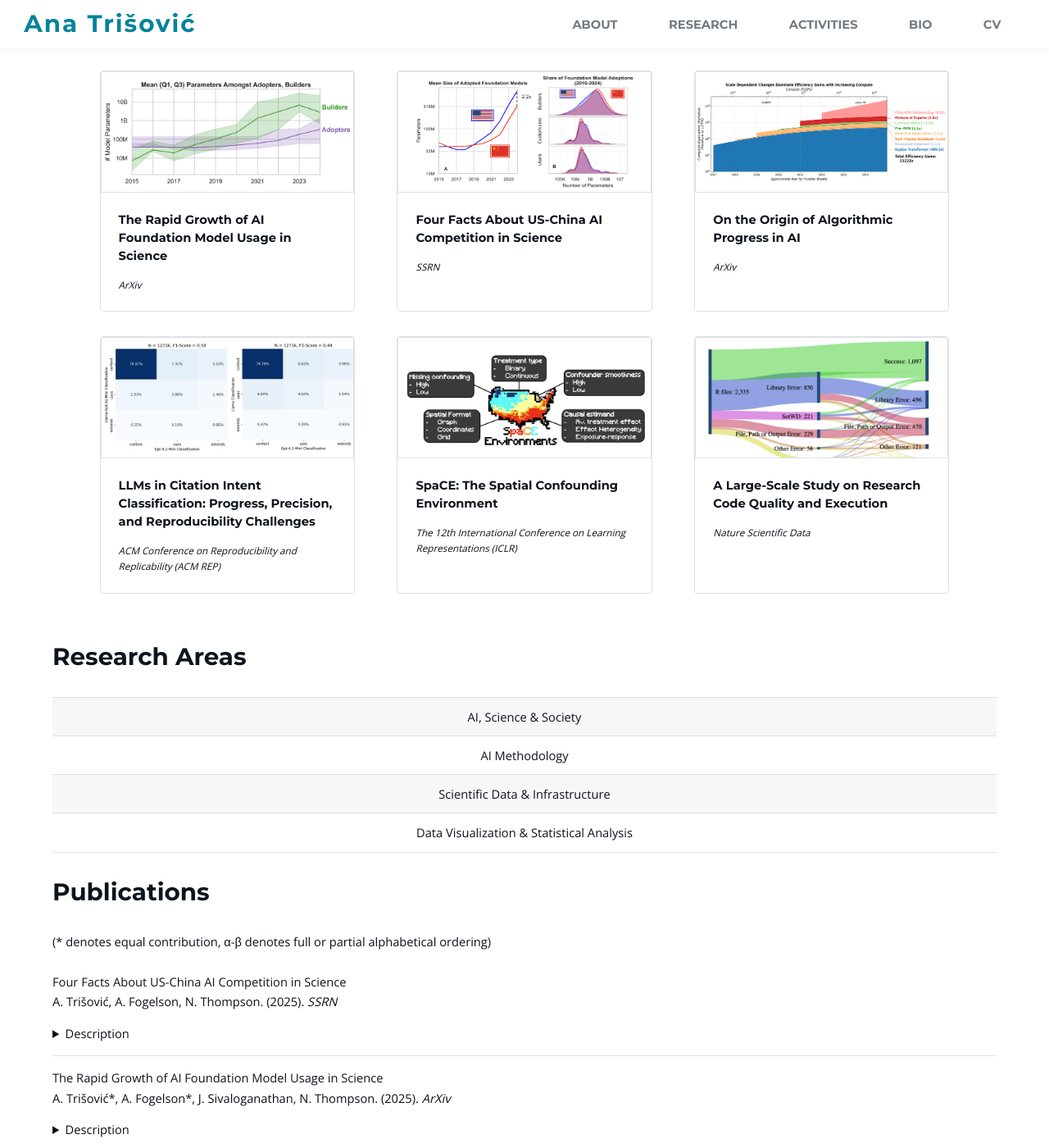
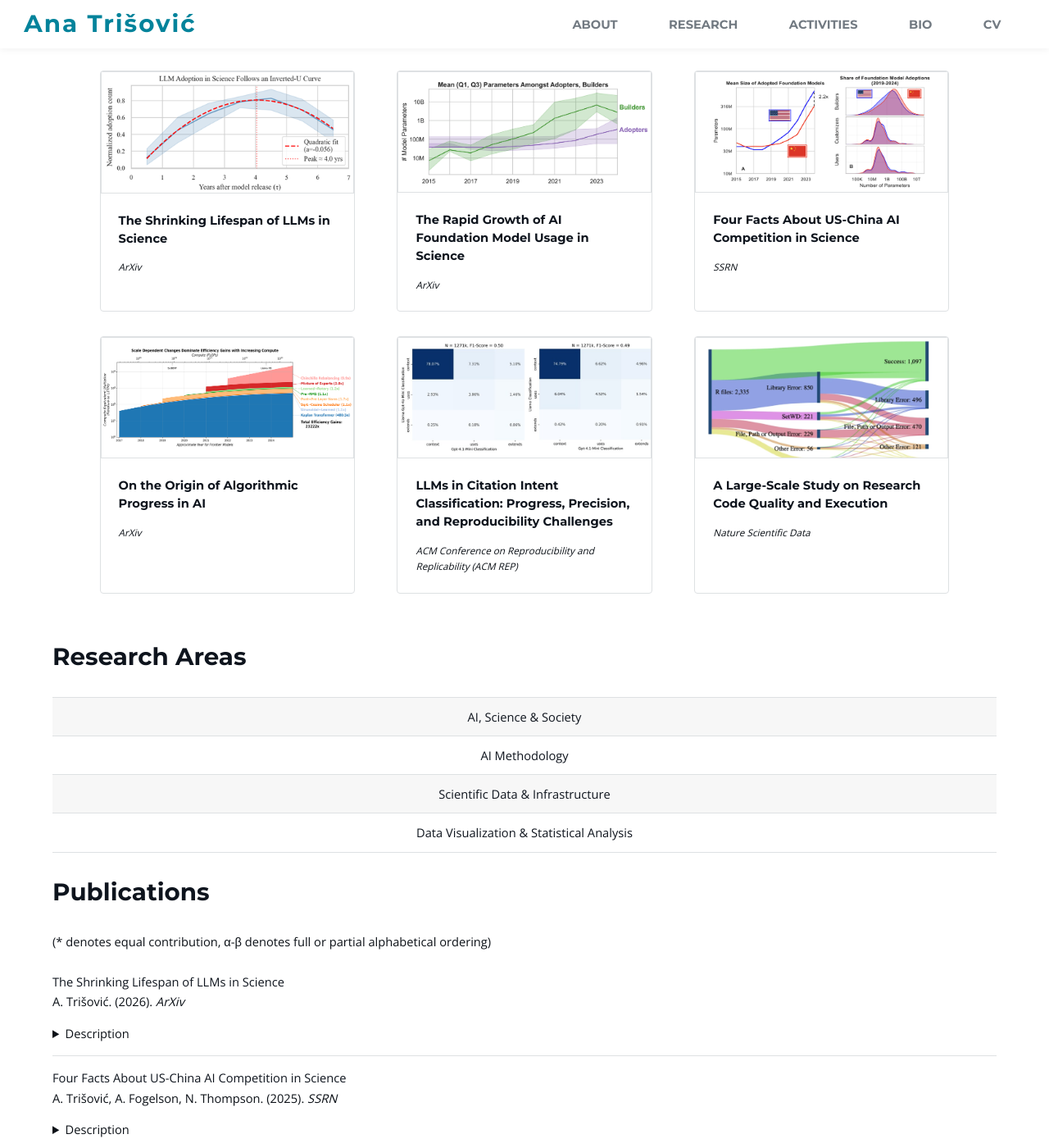
Before and after one commit to atrisovic/anatrisovic.github.io, a Jekyll site: the page built from research.html, in a window 1280 px wide and 1400 px high, scrolled down 495 px. Shown: the whole window at 82% size. Built offline with Jekyll 4.4.1, drawn with Linux system fonts in a browser that asks for light colours.

Commit message:
add lifespan

```diff
--- a/_data/featured.yml
+++ b/_data/featured.yml
@@ -1,3 +1,10 @@
+- authors: A. Trišović
+  year: 2026
+  name: "The Shrinking Lifespan of LLMs in Science"
+  image: images/paper_lifespan.png
+  venue: ArXiv
+  url: https://arxiv.org/pdf/2604.07530
+  description: This paper shows that scientists adopt and abandon language models in a rapidly compressing inverted-U lifecycle, where release timing—more than model characteristics—drives how quickly models peak and fade in relevance.
 - authors: A. Trišović, A. Fogelson, J. Sivaloganathan, N. Thompson
   year: 2025
   image: images/paper_ai_sci.png
@@ -27,13 +34,6 @@
   url: https://dl.acm.org/doi/10.1145/3736731.3746137
   image: images/paper_repro.png
   description: We investigate the use of LLMs for multi-class citation intent classification, highlighting striking inter-model disagreement among state-of-the-art systems and revealing key challenges in the robustness, transparency, and reproducibility of LLM-based research.
-- authors: M. Tec, A. Trišović, M. Audirac, S. Woodward, J. K. Hu, N. Khoshnevis, F. Dominici
-  venue: The 12th International Conference on Learning Representations (ICLR)
-  year: 2024
-  image: images/paper_space.png
-  name: 'SpaCE: The Spatial Confounding Environment'
-  description: We introduce SpaCE - The Spatial Confounding Environment, the first toolkit to provide realistic benchmark datasets and tools for systematically evaluating causal inference methods designed to alleviate spatial confounding.
-  url: https://openreview.net/pdf?id=D9rJdtmIG6
 - authors: A. Trišović, T. Pasquier, M. K. Lau, M. Crosas
   venue: Nature Scientific Data
   year: 2022
--- a/_data/publications.yml
+++ b/_data/publications.yml
@@ -1,3 +1,13 @@
+- authors: A. Trišović
+  year: 2026
+  id:
+  - 1
+  - 6
+  name: "The Shrinking Lifespan of LLMs in Science"
+  venue: ArXiv
+  url: https://arxiv.org/pdf/2604.07530
+  description: This paper shows that scientists adopt and abandon language models in a rapidly compressing inverted-U lifecycle, where release timing—more than model characteristics—drives how quickly models peak and fade in relevance.
+
 - authors: A. Trišović, A. Fogelson, N. Thompson
   year: 2025
   id:
```
Also changed, not shown: Gemfile.lock, images/paper_lifespan.png (added).
